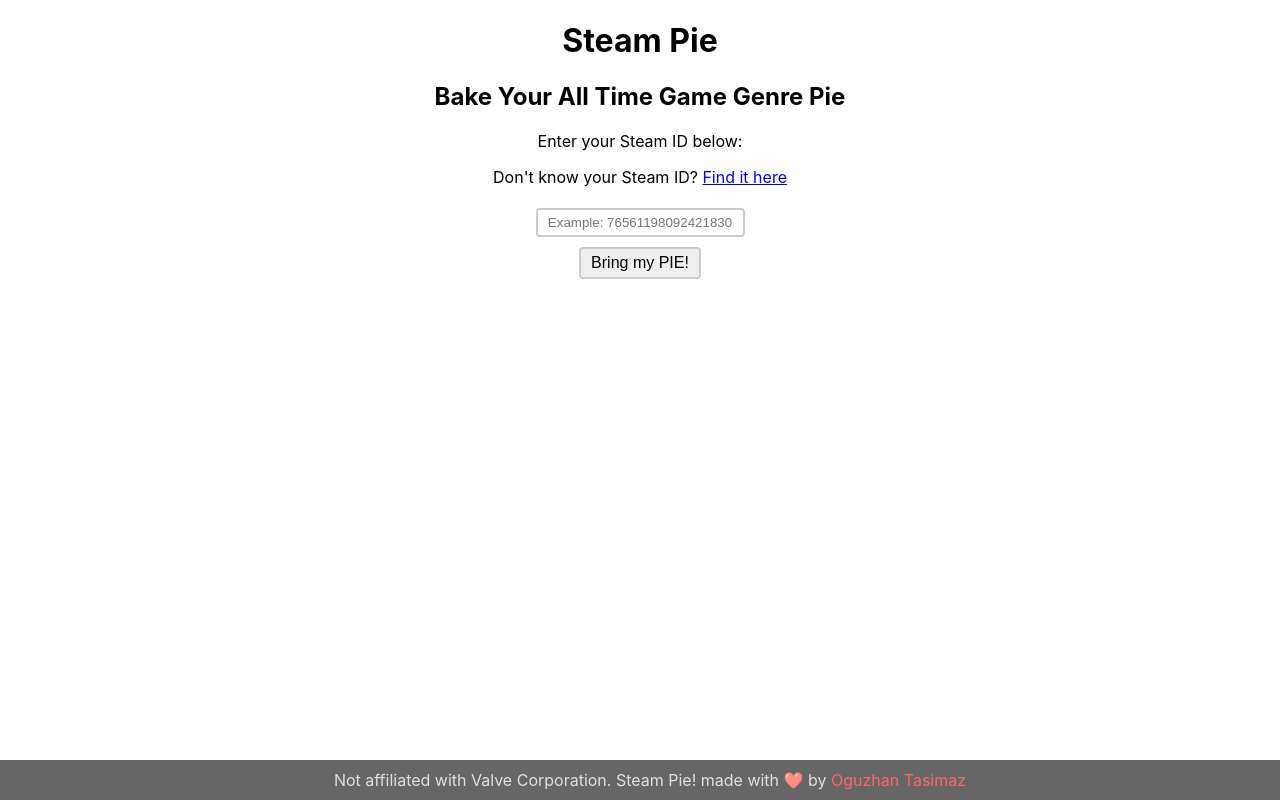
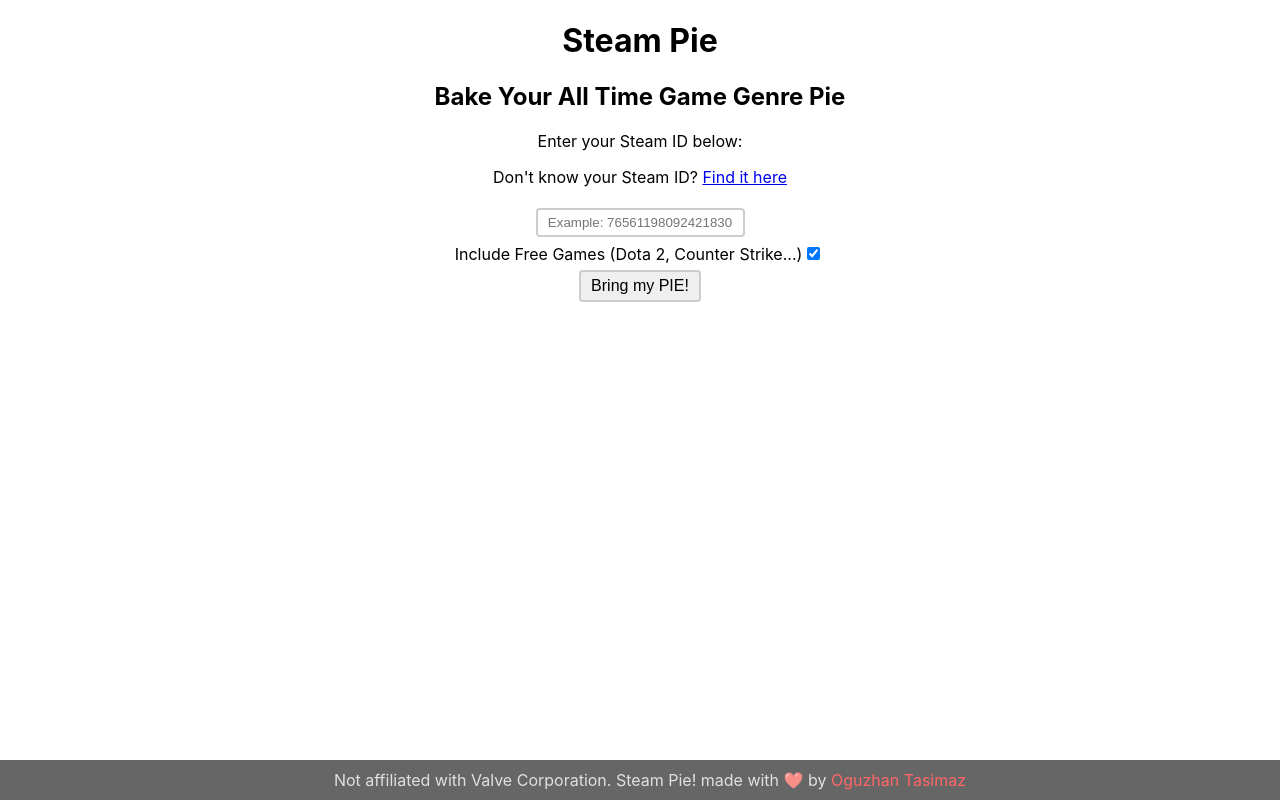
Before and after one commit to oguzhantasimaz/steampie, a React (Create React App) app: page / in a window 1280 px wide. Built offline with nearby package versions, Linux system fonts and the light colour scheme.

Commit message:
Add: Include free games checkbox

```diff
--- a/src/App.css
+++ b/src/App.css
@@ -138,3 +138,19 @@
   margin: auto;
   margin-top: 50px;
 }
+
+.check-box{
+  margin: 5px;
+  padding: 5px;
+  border: 2px solid #ccc;
+  border-radius: 4px;
+  text-align: center;
+  text-decoration: none;
+  display: inline-block;
+  font-size: 16px;
+
+}
+
+.free-games-span{
+  font-size: medium;
+}
--- a/src/App.js
+++ b/src/App.js
@@ -13,8 +13,14 @@
   // const [categoryData, setCategoryData] = useState(null);
   const [topGames, setTopGames] = useState(null);
   const [isLoading, setIsLoading] = useState(false);
+  const [includeFreeGames, setIncludeFreeGames] = useState(true);
 
   const handleSteamIdChange = (event) => {
+    //if it's not a number, don't let them type it
+    if (isNaN(event.target.value)) {
+      return;
+    }
+
     setSteamId(event.target.value);
   };
 
@@ -29,6 +35,7 @@
         "https://us-central1-steampie.cloudfunctions.net/function-1",
         {
           steamId,
+          includeFreeGames,
         }
       );
 
@@ -70,6 +77,9 @@
         style={{ width: "185px" }}
         placeholder="Example: 76561198092421830"
       />
+      <br />
+      <span className="free-games-span">Include Free Games (Dota 2, Counter Strike...)</span>
+      <input className="check-box" type="checkbox" checked={includeFreeGames} onChange={() => setIncludeFreeGames(!includeFreeGames)} />
       <br />
       <button
         disabled={isLoading}
```
